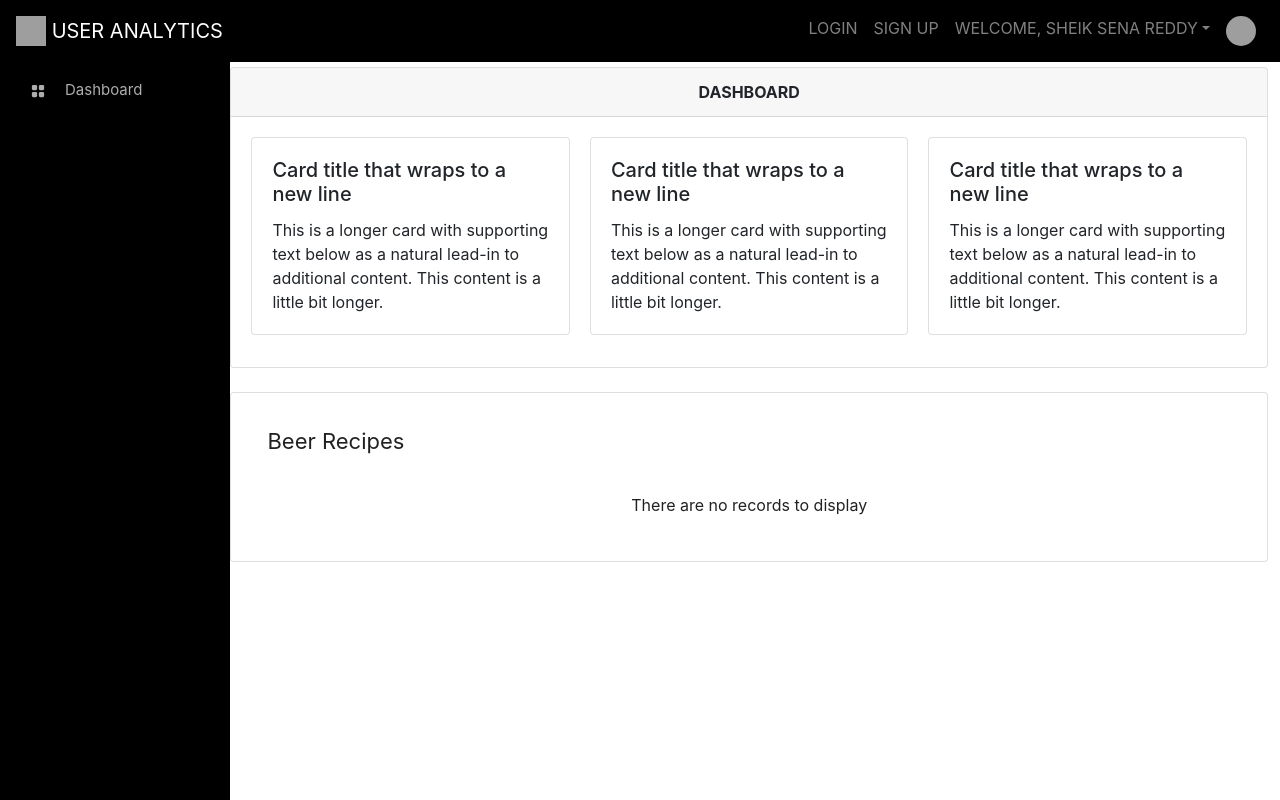
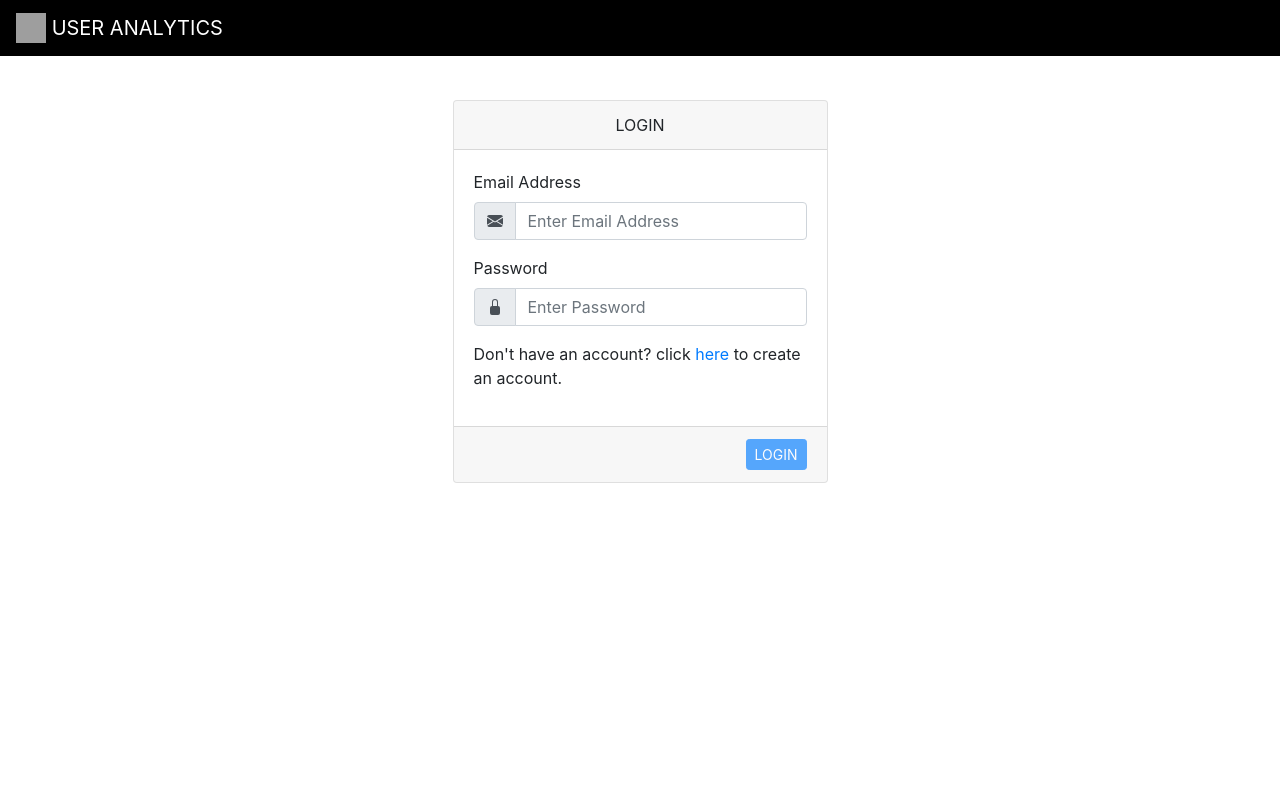
Before and after one commit to SheikSena/user-analytics-client, a React (Create React App) app: page /dashboard in a window 1280 px wide. Built offline with nearby package versions, Linux system fonts and the light colour scheme; no server answers; grey boxes are pictures that could not be loaded.

Commit message:
File Updated

```diff
--- a/src/App.js
+++ b/src/App.js
@@ -3,14 +3,33 @@ import 'bootstrap/dist/css/bootstrap.min.css';
 import Header from './components/Header';
 import Sidebar from './components/Sidebar'
 import Home from './components/Home'
+import Login from './components/Login'
+import Register from './components/Register'
+import React, { useState } from 'react';
+
 function App() {
+
+  const [loggedIn, setLoggedIn] = useState(false);
+
+  const guestLinks = (
+    <>
+      <Login />
+      {/* <Register /> */}
+    </>
+  );
+
+
+  const userLinks = (
+    <>
+      <Sidebar />
+      <Home />
+    </>
+  );
 
   return (
     <div>
       <Header />
-      <Sidebar />
-      <Home />
-      {/* <Footer /> */}
+      {loggedIn ? userLinks : guestLinks}
     </div>
   );
 }
--- a/src/components/Header.js
+++ b/src/components/Header.js
@@ -1,6 +1,7 @@
 import '../App.css';
 import 'bootstrap/dist/css/bootstrap.min.css';
 import { Navbar, Nav, NavDropdown } from 'react-bootstrap'
+import React, { useState } from 'react';
 
 export default function Header() {
 
@@ -8,23 +9,19 @@ export default function Header() {
     var loginClass = location.includes("/login") ? "nav-item active" : "nav-item";
     var registerClass = location.includes("/register") ? "nav-item active" : "nav-item";
 
-    return (
-        <Navbar variant="dark" fixed="top" className="toppane" style={{ backgroundColor: 'black' }}>
-            <Navbar.Brand href="#home">
-                <img
-                    alt=""
-                    src="https://i.pinimg.com/originals/3f/3d/d9/3f3dd9219f7bb1c9617cf4f154b70383.jpg"
-                    width="30"
-                    height="30"
-                    className="d-inline-block align-top"
-                />{' '}
-            USER ANALYTICS
-          </Navbar.Brand>
-            <Nav className="mr-auto">
+    const [loggedIn, setLoggedIn] = useState(false);
+
+    const guestLinks = (
+        <>
+            <Nav>
+                {/* <Nav.Link className={loginClass} href="/login">LOGIN</Nav.Link>
+                <Nav.Link className={registerClass} href="/register">SIGN UP</Nav.Link> */}
             </Nav>
+        </>
+    );
+    const userLinks = (
+        <>
             <Nav>
-                <Nav.Link className={loginClass} href="/login">LOGIN</Nav.Link>
-                <Nav.Link className={registerClass} href="/register">SIGN UP</Nav.Link>
                 <NavDropdown title="WELCOME, SHEIK SENA REDDY" id="collasible-nav-dropdown">
                     <NavDropdown.Item href="#action/3.1">Profile</NavDropdown.Item>
                     <NavDropdown.Divider />
@@ -41,6 +38,26 @@ export default function Header() {
                     />{' '}
                 </Nav.Link>
             </Nav>
+        </>
+    );
+
+
+    return (
+        <Navbar variant="dark" fixed="top" className="toppane" style={{ backgroundColor: 'black' }}>
+            <Navbar.Brand href="#home">
+                <img
+                    alt=""
+                    src="https://i.pinimg.com/originals/3f/3d/d9/3f3dd9219f7bb1c9617cf4f154b70383.jpg"
+                    width="30"
+                    height="30"
+                    className="d-inline-block align-top"
+                />{' '}
+            USER ANALYTICS
+          </Navbar.Brand>
+            <Nav className="mr-auto">
+            </Nav>
+            {loggedIn ? userLinks : guestLinks}
+
         </Navbar>
     )
 }
--- a/src/components/Home.js
+++ b/src/components/Home.js
@@ -13,7 +13,7 @@ function App() {
                 <Switch>
                     <Route exact path='/login' component={Login} />
                     <Route exact path='/register' component={Register} />
-                    <Route path='/' component={Dashboard} />
+                    <Route path='/dashboard' component={Dashboard} />
                 </Switch>
             </Router>
         </div>
--- a/src/components/Login.js
+++ b/src/components/Login.js
@@ -1,13 +1,37 @@
+/* eslint-disable jsx-a11y/anchor-is-valid */
 import React, { useState } from 'react';
-import { Card, Button, Form, Row, Col, Image, Toast, Spinner, Breadcrumb } from 'react-bootstrap'
-import { CheckSquareFill } from 'react-bootstrap-icons';
+import { Card, Button, Form, FormControl, Toast, Spinner, InputGroup, Col } from 'react-bootstrap'
+import { CheckSquareFill, LockFill, EnvelopeFill, PersonFill } from 'react-bootstrap-icons';
 
 export default function Login() {
 
     const [show, setShow] = useState(false);
-    const [butttonDisable, setButtonDisable] = useState(false);
+    const [butttonDisable, setButtonDisable] = useState(true);
     const [spinnerDisable, setSpinnerDisable] = useState(false);
     const [blockScreen, setBlockScreen] = useState('');
+    const [email, setEmail] = useState("");
+    const [password, setPassword] = useState("");
+    const [loginDiv, setLoginDiv] = useState(true);
+    const [regDiv, setRegDiv] = useState(false);
+
+
+    const handleChange = (event) => {
+        event.preventDefault();
+        const { name, value } = event.target;
+        switch (name) {
+            case 'email1':
+                setEmail(value);
+                break;
+            case 'password1':
+                setPassword(value);
+                break;
+            default:
+                break;
+        }
+        if (email.trim().length > 0 && password.length > 0) {
+            setButtonDisable(false)
+        }
+    }
 
     function login() {
         setShow(true)
@@ -16,38 +40,125 @@ export default function Login() {
         setBlockScreen("parentDisable")
     }
 
+    function showRegDiv() {
+        setLoginDiv(false)
+        setRegDiv(true)
+    }
+
+    function showLoginDiv() {
+        setLoginDiv(true)
+        setRegDiv(false)
+    }
+
     return (
-        <div style={{ backgroundColor: 'white', height: '100%', paddingTop: '12px', paddingRight: '12px' }}>
-            <Breadcrumb>
-                <Breadcrumb.Item href="#">Home</Breadcrumb.Item>
-                <Breadcrumb.Item active>Login</Breadcrumb.Item>
-            </Breadcrumb>
-            <Card>
-                <Card.Header className="text-center"><b>LOGIN</b></Card.Header>
-                <Card.Body>
-
-                    <Row>
-                        <Col xs={6}>
-                            <Image src="https://i.pinimg.com/originals/3f/3d/d9/3f3dd9219f7bb1c9617cf4f154b70383.jpg" rounded width="500" height="300" />
-                        </Col>
-                        <Col xs={6}>
+        <div class="col d-flex justify-content-center" style={{ backgroundColor: 'white', height: '100%', paddingTop: '100px' }}>
+            {loginDiv ?
+                <div style={{ height: '50%', width: '30%' }}>
+                    <Card >
+                        <Card.Header className="text-center">LOGIN</Card.Header>
+                        <Card.Body>
                             <Form>
-                                <Form.Group controlId="formGroupEmail">
-                                    <Form.Label>Email address </Form.Label>
-                                    <Form.Control type="email" placeholder="Enter email" />
-                                </Form.Group>
-                                <Form.Group controlId="formGroupPassword">
-                                    <Form.Label>Password</Form.Label>
-                                    <Form.Control type="password" placeholder="Password" />
-                                </Form.Group>
+                                <Form.Label>Email Address </Form.Label>
+                                <Form.Row>
+                                    <Form.Group as={Col}>
+                                        <InputGroup>
+                                            <InputGroup.Prepend>
+                                                <InputGroup.Text><EnvelopeFill /></InputGroup.Text>
+                                            </InputGroup.Prepend>
+                                            <FormControl required autoComplete="off" type="text" name="email1" onChange={handleChange} placeholder="Enter Email Address" />
+                                        </InputGroup>
+                                    </Form.Group>
+                                </Form.Row>
+                                <Form.Label>Password </Form.Label>
+                                <Form.Row>
+                                    <Form.Group as={Col}>
+                                        <InputGroup>
+                                            <InputGroup.Prepend>
+                                                <InputGroup.Text><LockFill /></InputGroup.Text>
+                                            </InputGroup.Prepend>
+                                            <FormControl required autoComplete="off" type="password" name="password1" onChange={handleChange} placeholder="Enter Password" />
+                                        </InputGroup>
+                                    </Form.Group>
+                                </Form.Row>
+                                <p>Don't have an account? click <a href="#" onClick={showRegDiv}>here</a> to create an account.</p>
                             </Form>
-                            <Button variant="primary" onClick={login} type="submit" disabled={butttonDisable}>
-                                LOGIN
-                        </Button>
-                        </Col>
-                    </Row>
-                </Card.Body>
-            </Card>
+                        </Card.Body>
+                        <Card.Footer style={{ "text-align": "right" }}>
+                            <Button size="sm" type="button1" variant="primary" onClick={login} disabled={butttonDisable}> LOGIN </Button>
+                        </Card.Footer>
+                    </Card>
+                </div>
+                : null}
+            {regDiv ?
+                <div style={{ height: '50%', width: '30%' }}>
+                    <Card >
+                        <Card.Header className="text-center">SIGN UP</Card.Header>
+                        <Card.Body>
+                            <Form>
+                                <Form.Label>First Name</Form.Label>
+                                <Form.Row>
+                                    <Form.Group as={Col}>
+                                        <InputGroup>
+                                            <InputGroup.Prepend>
+                                                <InputGroup.Text><PersonFill /></InputGroup.Text>
+                                            </InputGroup.Prepend>
+                                            <FormControl required autoComplete="off" type="text" name="firstName" placeholder="Enter First Name" />
+                                        </InputGroup>
+                                    </Form.Group>
+                                </Form.Row>
+                                <Form.Label>Last Name</Form.Label>
+                                <Form.Row>
+                                    <Form.Group as={Col}>
+                                        <InputGroup>
+                                            <InputGroup.Prepend>
+                                                <InputGroup.Text><PersonFill /></InputGroup.Text>
+                                            </InputGroup.Prepend>
+                                            <FormControl required autoComplete="off" type="text" name="lastName" placeholder="Enter Last Name" />
+                                        </InputGroup>
+                                    </Form.Group>
+                                </Form.Row>
+                                <Form.Label>Email Address </Form.Label>
+                                <Form.Row>
+                                    <Form.Group as={Col}>
+                                        <InputGroup>
+                                            <InputGroup.Prepend>
+                                                <InputGroup.Text><EnvelopeFill /></InputGroup.Text>
+                                            </InputGroup.Prepend>
+                                            <FormControl required autoComplete="off" type="text" name="email2" placeholder="Enter Email Address" />
+                                        </InputGroup>
+                                    </Form.Group>
+                                </Form.Row>
+                                <Form.Label>Password </Form.Label>
+                                <Form.Row>
+                                    <Form.Group as={Col}>
+                                        <InputGroup>
+                                            <InputGroup.Prepend>
+                                                <InputGroup.Text><LockFill /></InputGroup.Text>
+                                            </InputGroup.Prepend>
+                                            <FormControl required autoComplete="off" type="password" name="password2" placeholder="Enter Password" />
+                                        </InputGroup>
+                                    </Form.Group>
+                                </Form.Row>
+                                <Form.Label>Confirm Password </Form.Label>
+                                <Form.Row>
+                                    <Form.Group as={Col}>
+                                        <InputGroup>
+                                            <InputGroup.Prepend>
+                                                <InputGroup.Text><LockFill /></InputGroup.Text>
+                                            </InputGroup.Prepend>
+                                            <FormControl required autoComplete="off" type="password" name="cpassoword2" placeholder="Enter Confirm Password" />
+                                        </InputGroup>
+                                    </Form.Group>
+                                </Form.Row>
+                                <p>Already have an account? click <a href="#" onClick={showLoginDiv}>here</a> to login.</p>
+                            </Form>
+                        </Card.Body>
+                        <Card.Footer style={{ "text-align": "right" }}>
+                            <Button size="sm" type="button" variant="primary"> SIGN UP </Button>
+                        </Card.Footer>
+                    </Card>
+                </div>
+                : null}
             <div style={{ position: 'absolute', top: 60, right: 14 }} >
                 <Toast show={show} autohide onClose={() => setShow(false)} delay={5000} closeButton>
                     <Toast.Header>
@@ -60,6 +171,6 @@ export default function Login() {
             </div>
             <div className={blockScreen} width="100%"></div>
             {spinnerDisable ? <Spinner as="span" animation="border" size="lg" role="status" aria-hidden="true" style={{ "position": "fixed", "top": "50%", "left": "50%" }} /> : null}
-        </div>
+        </div >
     );
 }
```
